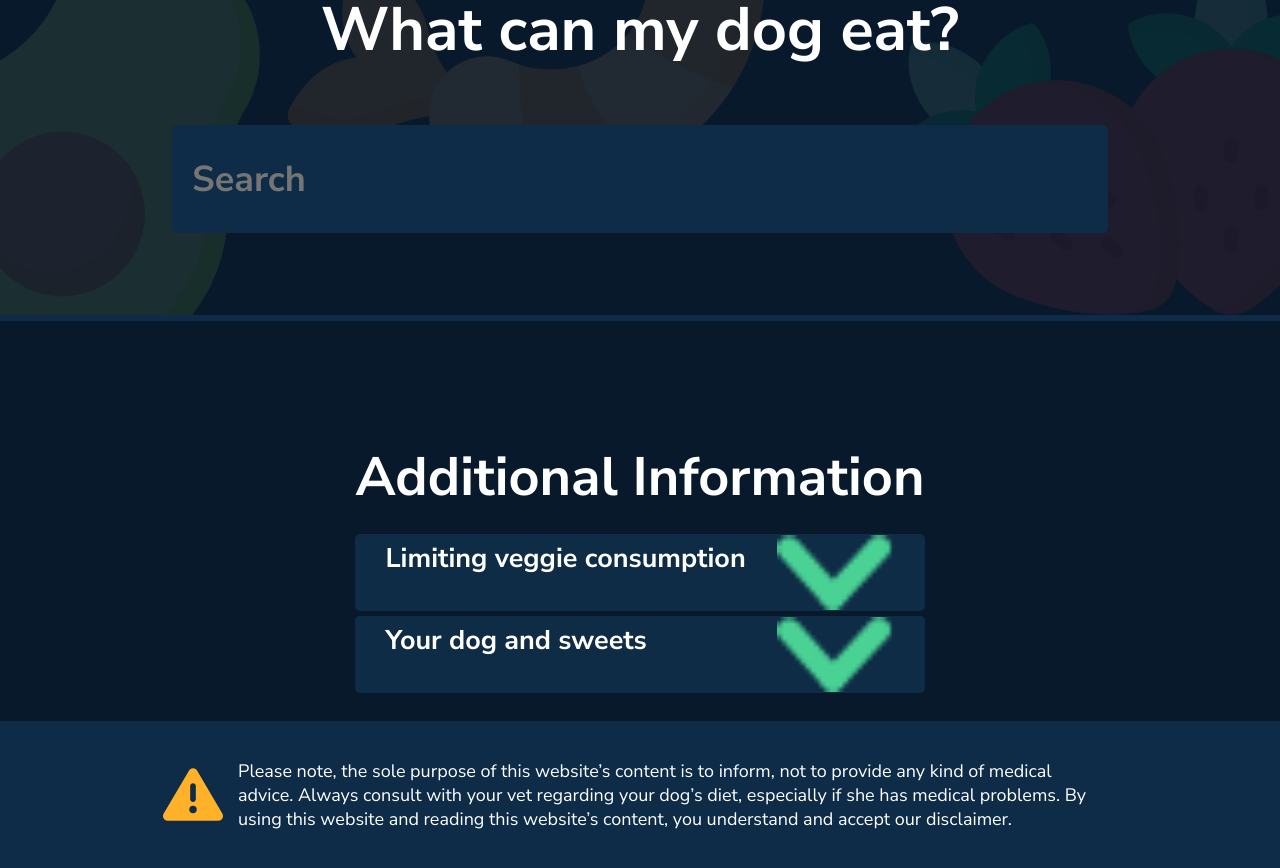
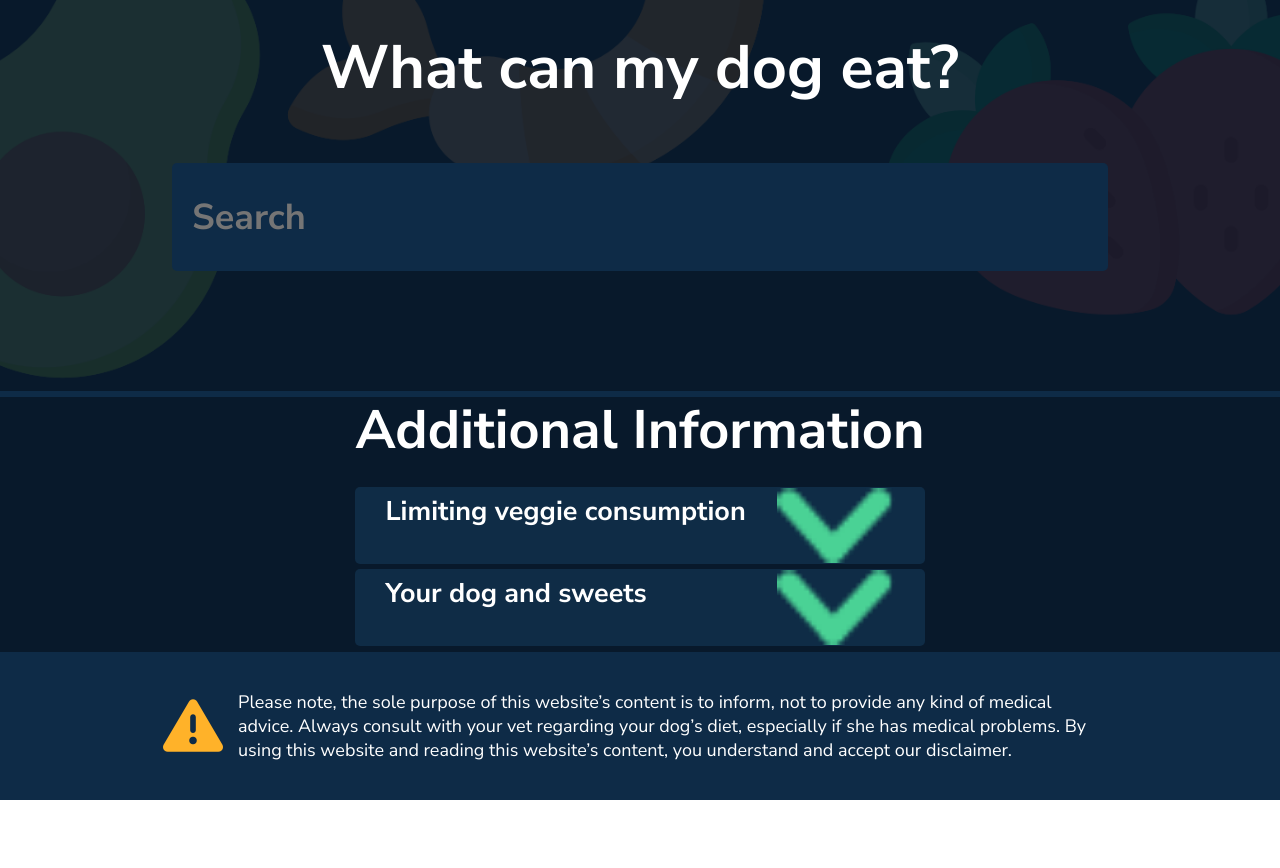
Before and after one commit to jadaquandt/what-can-my-dog-eat, a React (Create React App) app: page / in a window 1280 px wide. After the commit the page ends 800 px from the top, so only its background shows below. Built offline with nearby package versions, Linux system fonts and the light colour scheme.

Commit message:
Update css after merge conflict

```diff
--- a/src/App.css
+++ b/src/App.css
@@ -29,14 +29,8 @@ section {
 .section-1 {
   border-top: 6px solid #0E2B47;
   color: white;
-  padding-top: 100px;
-  /* display: none; */
-  min-height: 300px;
+  grid-row: 2 / 3;
 }
-.hide-section {
-  display: none;
-}
-
 .collapse {
   display: none
 }
```
